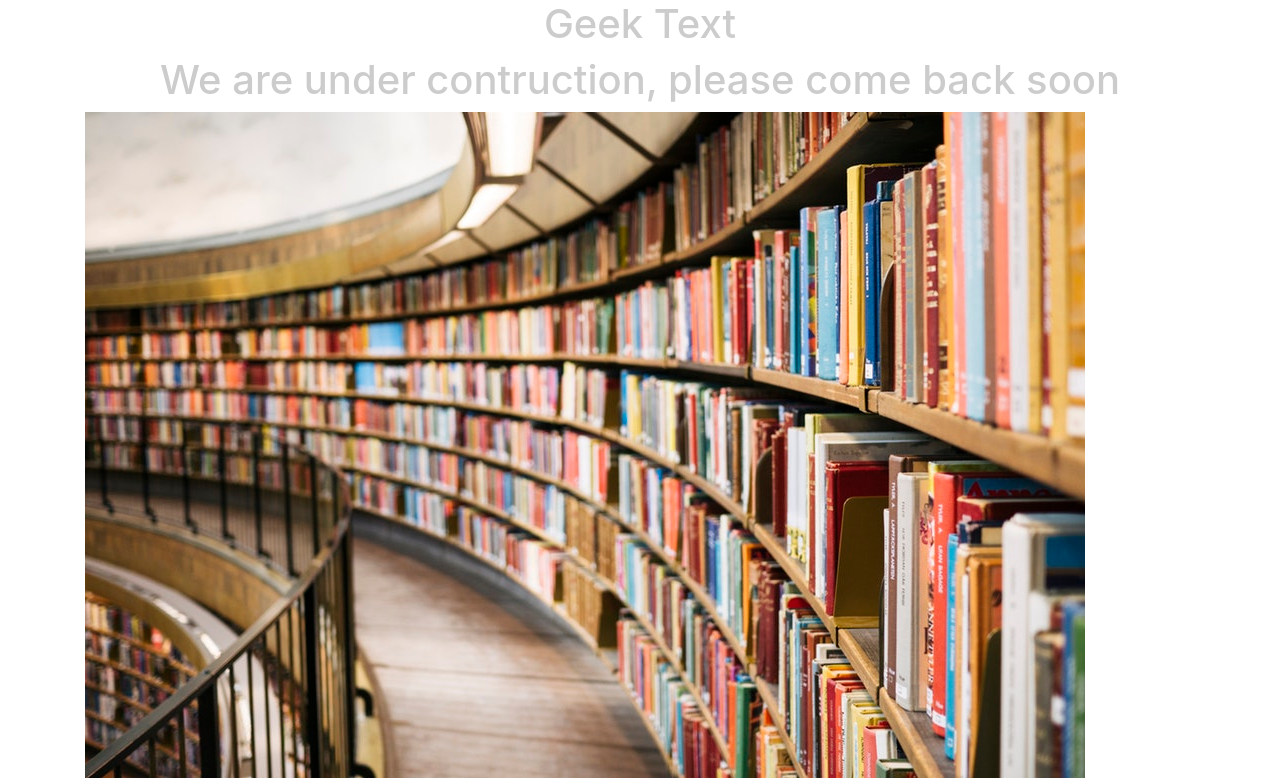
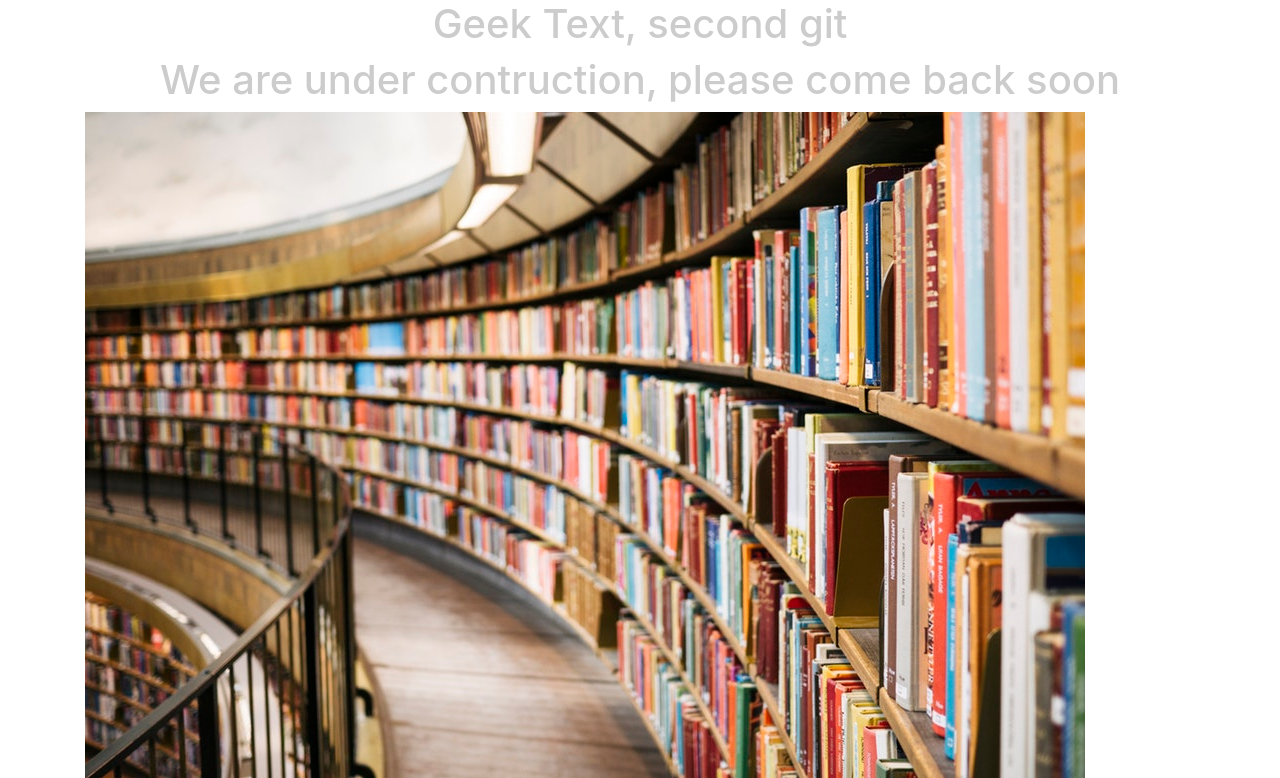
Before and after one commit to Mayrelis/Team-Project-CEN-4010, a Django app: page / in a window 1280 px wide. Shown: the top 778 px of the page. Run offline with Django 3.2, Linux system fonts and the light colour scheme; some libraries are stand-ins or nearby versions.

Commit message:
Update home_page.html

```diff
--- a/src/templates/home_page.html
+++ b/src/templates/home_page.html
@@ -13,7 +13,7 @@
     </head>
     <body>
         <div class='text-center'>
-            <h1>Geek Text</h1>
+            <h1>Geek Text, second git</h1>
             <h1>We are under contruction, please come back soon</h1>
         </div>
         <div class='container'>
```
